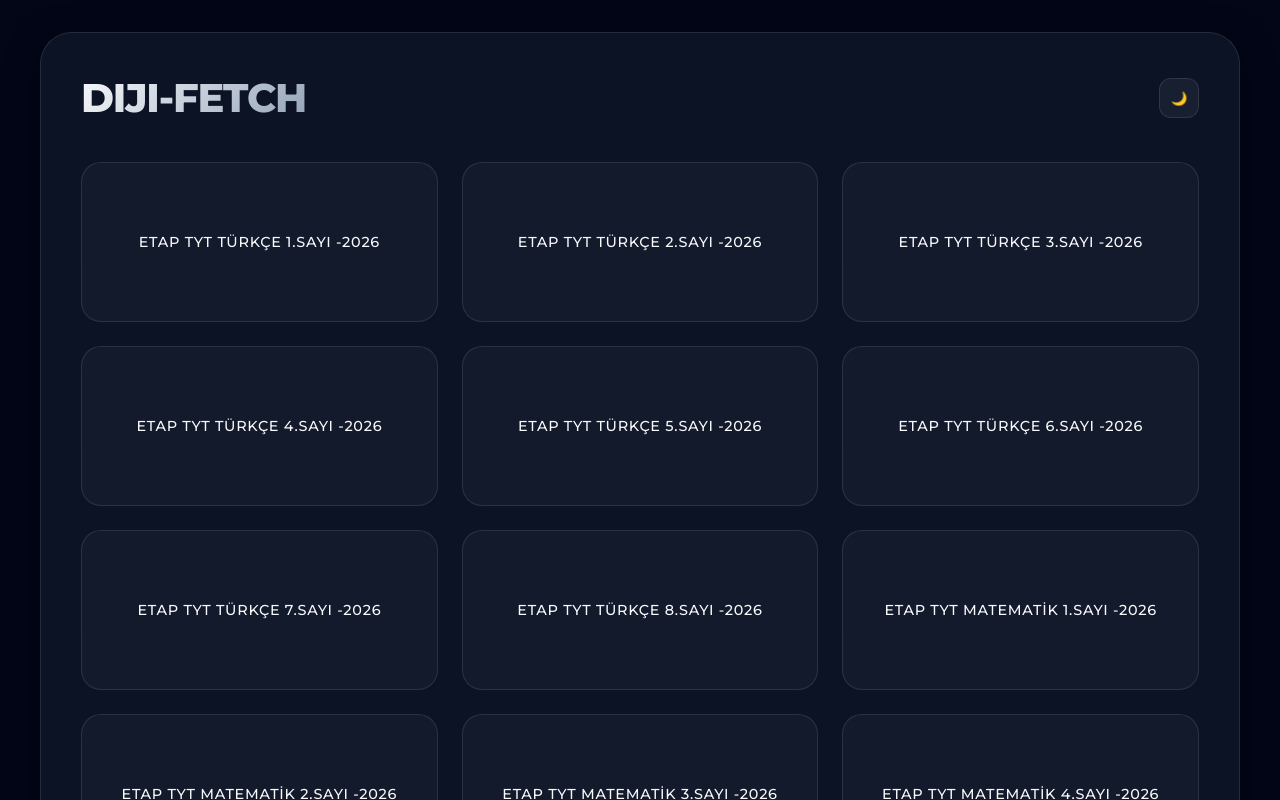
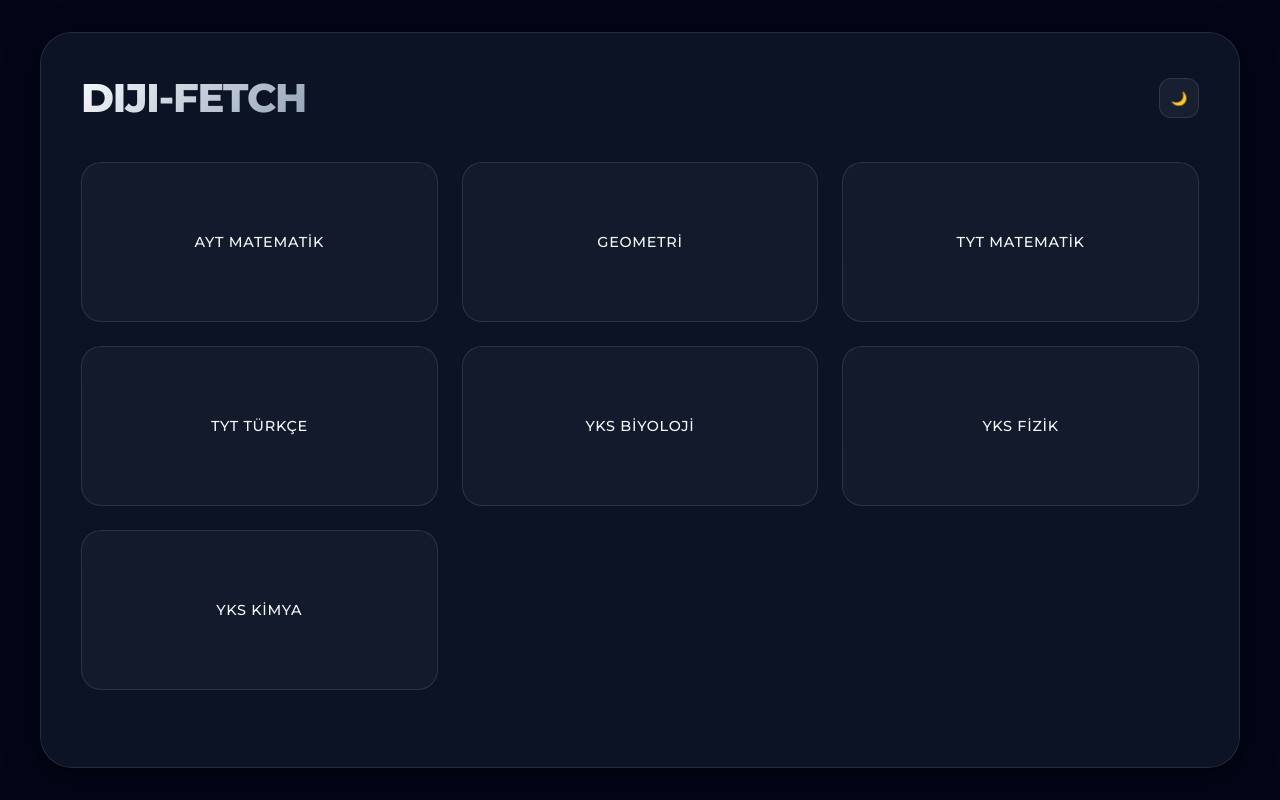
Before and after one commit to mustfsb/diji-fetch, a Next.js app: page / in a window 1280 px wide. Shown: the top 800 px of the page. Built offline with nearby package versions, Linux system fonts and the light colour scheme.

Commit message:
Implement book grouping by subject and UI updates
Added a function to group books by subject and updated state management for selected subjects. Enhanced the UI to allow subject selection and display grouped books accordingly.

```diff
--- a/app/page.js
+++ b/app/page.js
@@ -1,6 +1,55 @@
 'use client';
-import { useState, useEffect } from 'react';
+import { useState, useEffect, useMemo } from 'react';
 import booksData from './data/books.json';
+
+// Kitapları derslere göre gruplandıran yardımcı fonksiyon
+const groupBooksBySubject = (books) => {
+  const subjectGroups = {};
+
+  // Kitap adından ders adını çıkarmak için basit bir regex kullanılır
+  // Örn: "ETAP TYT TÜRKÇE 1.SAYI -2026" -> "TÜRKÇE"
+  const subjectRegex = /(TÜRKÇE|MATEMATİK|KİMYA|FİZİK|GEOMETRİ|BİYOLOJİ)/i;
+
+  books.forEach(book => {
+    const match = book.name.match(subjectRegex);
+    let subject = 'Diğer'; // Varsayılan ders
+
+    if (match) {
+      // Bulunan ders adını büyük harfle al
+      subject = match[1].toUpperCase();
+
+      // AYT/TYT Matematik ve Geometri'yi ayırmak için ek kontrol
+      if (subject === 'MATEMATİK' || subject === 'GEOMETRİ') {
+        if (book.name.includes('AYT MATEMATİK')) {
+          subject = 'AYT MATEMATİK';
+        } else if (book.name.includes('TYT MATEMATİK')) {
+          subject = 'TYT MATEMATİK';
+        } else if (book.name.includes('YKS GEOMETRİ')) {
+          subject = 'GEOMETRİ';
+        }
+      }
+      if (subject === 'TÜRKÇE') {
+         if (book.name.includes('TYT TÜRKÇE')) {
+          subject = 'TYT TÜRKÇE';
+        }
+      }
+
+      // Kimya, Fizik, Biyoloji TYT/AYT ayrımı yapılmadı (şimdilik hepsi YKS olduğu varsayıldı)
+      if (subject === 'KİMYA' || subject === 'FİZİK' || subject === 'BİYOLOJİ') {
+        subject = `YKS ${subject}`;
+      }
+
+    }
+
+    if (!subjectGroups[subject]) {
+      subjectGroups[subject] = [];
+    }
+    subjectGroups[subject].push(book);
+  });
+
+  return subjectGroups;
+};
+
 
 export default function Home() {
   const [theme, setTheme] = useState('dark');
@@ -11,14 +60,24 @@ export default function Home() {
   const [modalImage, setModalImage] = useState(null);
   const [videos, setVideos] = useState([]);
   const [fetchingVideos, setFetchingVideos] = useState(false);
-  const [fetchStatus, setFetchStatus] = useState(null); // { type: 'loading' | 'success' | 'error', message: string }
+  const [fetchStatus, setFetchStatus] = useState(null);
 
   // Book Browser State
   const [books, setBooks] = useState(booksData);
+  // Yeni durum: Seçilen ders (örn: 'TYT MATEMATİK')
+  const [selectedSubject, setSelectedSubject] = useState(null);
   const [selectedBook, setSelectedBook] = useState(null);
   const [bookTests, setBookTests] = useState([]);
   const [loadingTests, setLoadingTests] = useState(false);
   const [selectedTest, setSelectedTest] = useState(null);
+
+  // Kitapları derse göre gruplandırmak için useMemo kullanıldı
+  const groupedBooks = useMemo(() => groupBooksBySubject(books), [books]);
+  const subjects = useMemo(() => Object.keys(groupedBooks).sort(), [groupedBooks]);
+
+  // Seçilen derse ait kitapları tutan değişken
+  const currentBooks = selectedSubject ? groupedBooks[selectedSubject] : [];
+
 
   // Theme Effect
   useEffect(() => {
@@ -64,7 +123,9 @@ export default function Home() {
               questionNumber: i,
               url: videoData.videoUrl
             });
-            setVideos([...newVideos]); // Update state progressively
+            // State'i yavaş yavaş güncellemek yerine, döngü sonunda toplu güncelleme daha verimli olabilir,
+            // ancak progresif yükleme için bu şekilde bırakıldı.
+            setVideos([...newVideos]);
           }
         } catch (err) {
           console.error(`Error fetching video for question ${i}:`, err);
@@ -115,9 +176,36 @@ export default function Home() {
 
   const handleTestSelect = (test) => {
     setSelectedTest(test);
-    // test.id corresponds to the data-rowid extracted from the book page
     handleFetch(test.id);
   };
+
+  // Ders seçme işlevi
+  const handleSubjectSelect = (subject) => {
+    setSelectedSubject(subject);
+    setSelectedBook(null); // Yeni ders seçildiğinde kitap seçimi sıfırlanır
+  };
+
+  // Geri butonuna basıldığında ders listesine dönme
+  const handleBackToSubjects = () => {
+    setSelectedSubject(null);
+    setSelectedBook(null);
+    setSelectedTest(null);
+    setBookTests([]);
+    setData(null);
+    setVideos([]);
+    setError(null);
+  }
+
+  // Geri butonuna basıldığında kitap listesine dönme
+  const handleBackToBooks = () => {
+    setSelectedBook(null);
+    setSelectedTest(null);
+    setBookTests([]);
+    setData(null);
+    setVideos([]);
+    setError(null);
+  }
+
 
   return (
     <main className="main-container">
@@ -129,19 +217,46 @@ export default function Home() {
           </button>
         </div>
 
-        {/* Book Browser UI */}
-        {!selectedBook ? (
+        {/* 📚 Kitap Tarayıcısı Arayüzü */}
+        {/* Adım 1: Ders Seçimi */}
+        {!selectedSubject && (
           <div className="books-grid">
-            {books.map((book) => (
-              <div key={book.id} className="book-card" onClick={() => handleBookSelect(book)}>
-                <h3>{book.name}</h3>
+            {subjects.map((subject) => (
+              <div
+                key={subject}
+                className="book-card subject-card"
+                onClick={() => handleSubjectSelect(subject)}
+              >
+                <h3>{subject}</h3>
               </div>
             ))}
           </div>
-        ) : (
+        )}
+
+        {/* Adım 2: Kitap Seçimi (Bir Ders Seçildikten Sonra) */}
+        {selectedSubject && !selectedBook && (
+          <div className="book-list-container">
+             <div className="nav-header">
+                <button className="back-button" onClick={handleBackToSubjects}>
+                  ← Derslere Dön
+                </button>
+                <h2 className="subtitle">{selectedSubject} Kitapları</h2>
+              </div>
+            <div className="books-grid books-in-subject">
+              {currentBooks.map((book) => (
+                <div key={book.id} className="book-card" onClick={() => handleBookSelect(book)}>
+                  <h3>{book.name}</h3>
+                </div>
+              ))}
+            </div>
+          </div>
+        )}
+
+        {/* Adım 3: Test ve Çözüm Görünümü (Bir Kitap Seçildikten Sonra) */}
+        {selectedBook && (
           <div className="book-detail">
             <div className="nav-header">
-              <button className="back-button" onClick={() => setSelectedBook(null)}>
+              <button className="back-button" onClick={handleBackToBooks}>
                 ← Kitaplara Dön
               </button>
               <h2 className="subtitle">{selectedBook.name}</h2>
@@ -170,6 +285,12 @@ export default function Home() {
                   <>
                     <h3 className="test-title">{selectedTest.name}</h3>
 
+                    {error && (
+                      <div className="error-message">
+                         ⚠️ Hata: {error}
+                      </div>
+                    )}
+
                     {loading && (
                       <div className="fetch-status-container">
                         <div className="status-circle loading"></div>
@@ -195,24 +316,30 @@ export default function Home() {
                     )}
 
                     {/* Status Indicator (Video Fetching) */}
-                    {fetchStatus && (
+                    {fetchStatus && fetchStatus.type !== 'success' && (
                       <div className="fetch-status-container">
                         <div className={`status-circle ${fetchStatus.type}`}></div>
                         <span className="status-message">{fetchStatus.message}</span>
                       </div>
+                    )}
+                    {fetchStatus && fetchStatus.type === 'success' && (
+                        <div className="fetch-status-container success-box">
+                            <div className="status-circle success"></div>
+                            <span className="status-message">{fetchStatus.message}</span>
+                        </div>
                     )}
 
                     {/* Video Solutions Section */}
                     {videos.length > 0 && (
                       <div className="section-card">
                         <div className="section-header">
-                          <h4 className="section-title">Video Çözümler</h4>
+                          <h4 className="section-title">Video Çözümler ({videos.length} adet)</h4>
                         </div>
                         <div className="questions-grid">
                           {videos.map((video) => (
                             <div key={video.questionNumber} className="video-card">
                               <div className="video-header">
-                                <span className="question-number" style={{ color: 'white', fontWeight: 'bold' }}>Soru {video.questionNumber}</span>
+                                <span className="question-number">Soru {video.questionNumber}</span>
                               </div>
                               <video controls src={video.url} className="video-player"></video>
                             </div>
```
